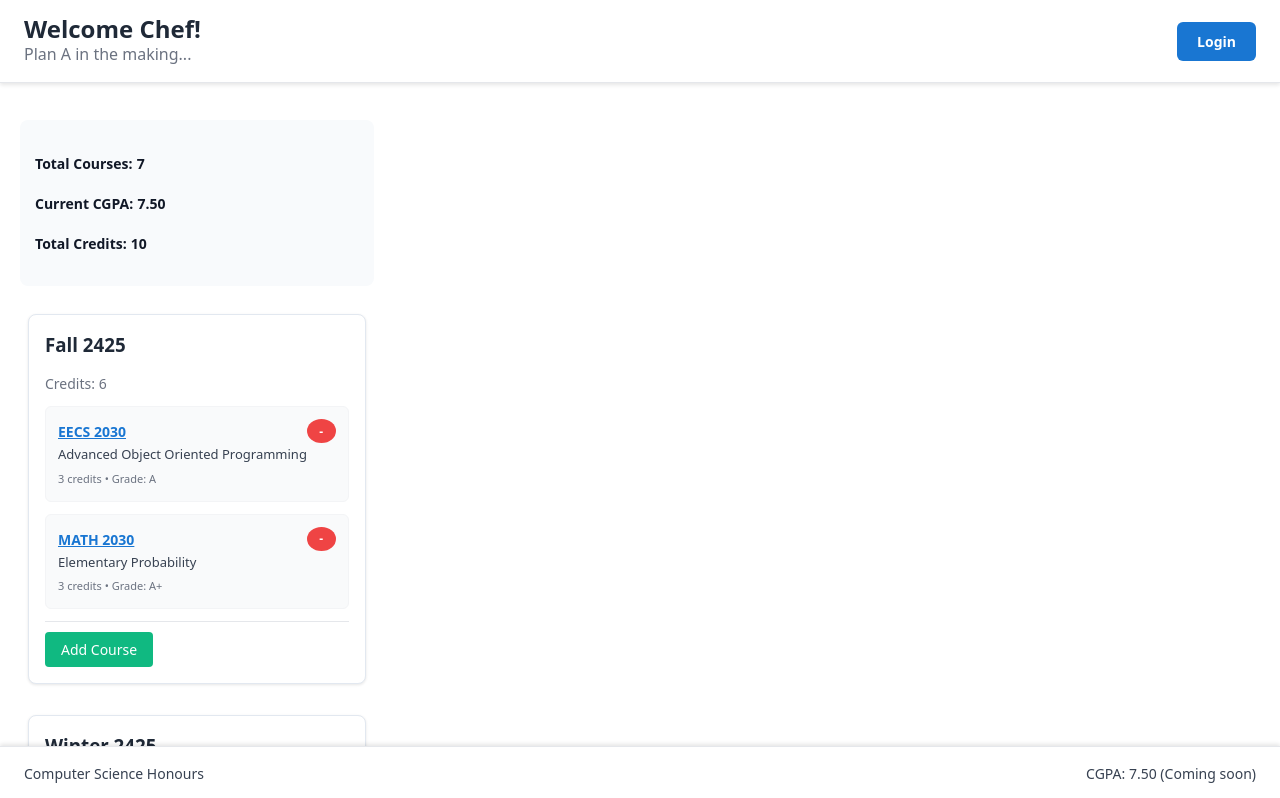
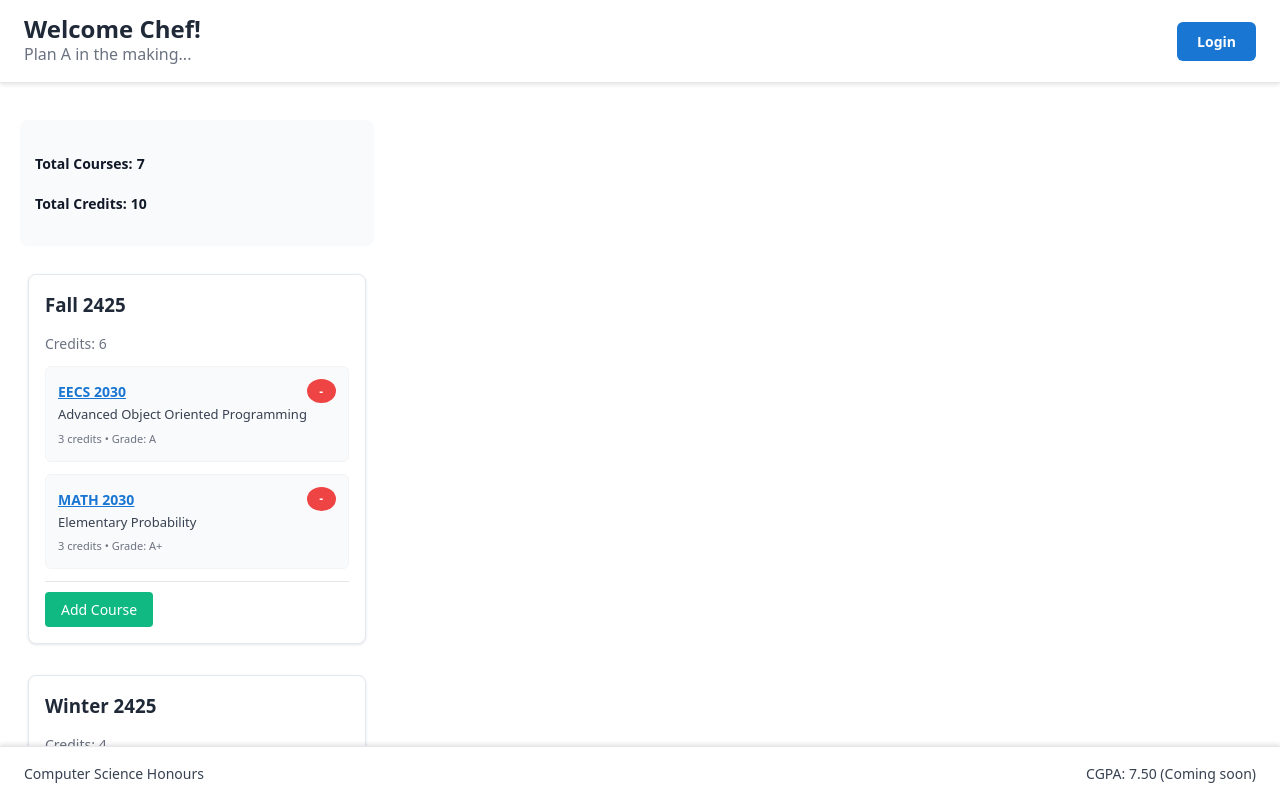
Before and after one commit to adelynntran/Planfinity, a React (Vite) app in the folder client/: page / in a window 1280 px wide. Shown: the top 798 px of the page. Built offline with nearby package versions, Linux system fonts and the light colour scheme.

Commit message:
remove cgpa from body

```diff
--- a/client/src/pages/HomePage.jsx
+++ b/client/src/pages/HomePage.jsx
@@ -20,7 +20,7 @@ function HomePage() {
 
           <div style={{ margin: '20px 0', padding: '15px', backgroundColor: '#f8fafc', borderRadius: '8px' }}>
             <p><strong style={{ color: '#111827', fontSize: '14px' }}>Total Courses:</strong> <strong style={{ color: '#111827', fontSize: '14px' }}></strong><strong style={{ color: '#111827', fontSize: '14px' }}>{state.courses.length}</strong></p>
-            <p><strong style={{ color: '#111827', fontSize: '14px' }}>Current CGPA:</strong> <strong style={{ color: '#111827', fontSize: '14px' }}>{currentCGPA.gpa}</strong></p>
+            {/*<p><strong style={{ color: '#111827', fontSize: '14px' }}>Current CGPA:</strong> <strong style={{ color: '#111827', fontSize: '14px' }}>{currentCGPA.gpa}</strong></p>*/}
             <p><strong style={{ color: '#111827', fontSize: '14px' }}>Total Credits:</strong> <strong style={{ color: '#111827', fontSize: '14px' }}>{totalCredits}</strong></p>
           </div>
 
```
